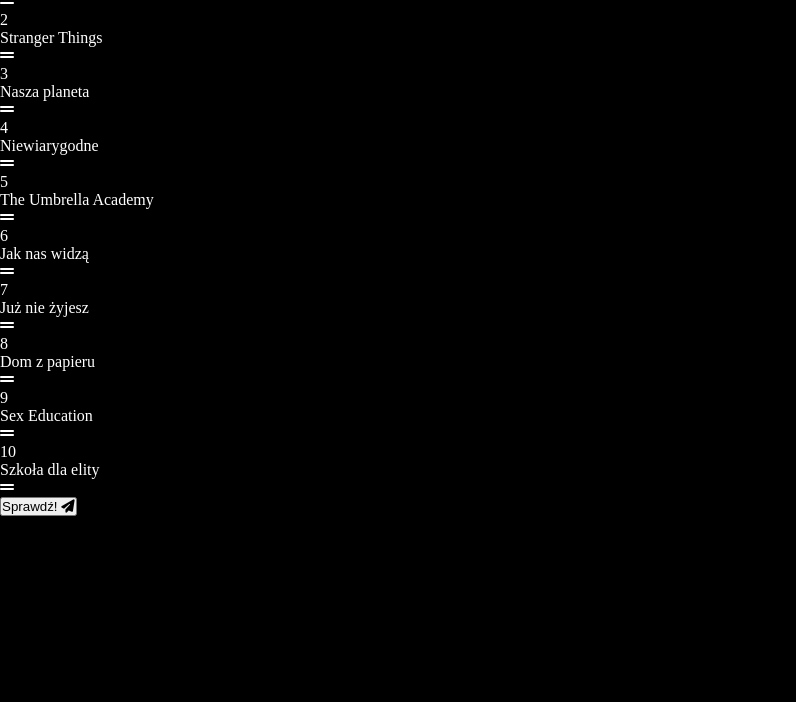
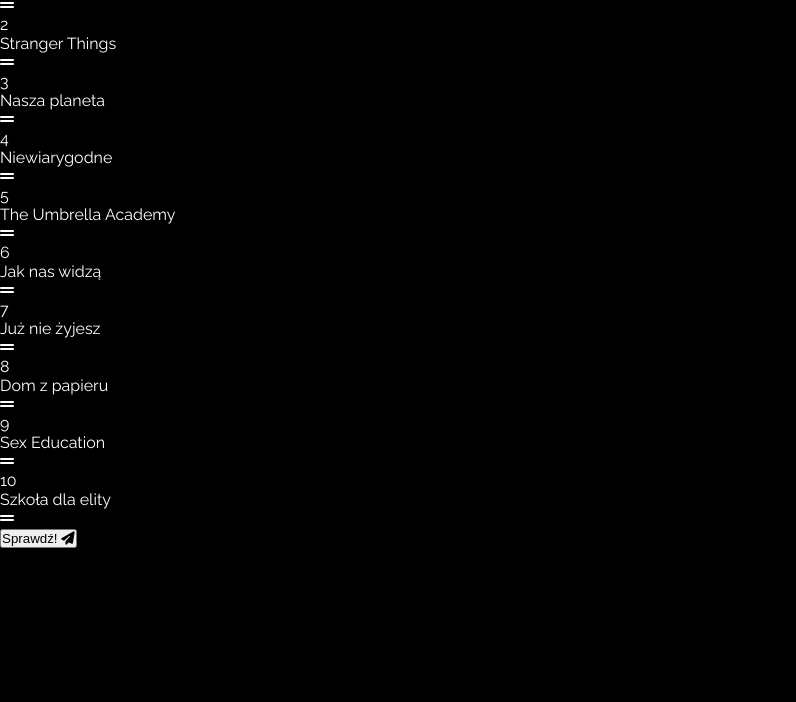
Before and after one commit to Elldrigar/JSVanilla_Drag---Drop, a plain HTML site: page index.html in a window 1280 px wide. Shown: the part 98-800 px from the top of the page, without its empty margins (0-796 px from the left). Drawn offline with Linux system fonts and the light colour scheme.

Commit message:
Add Fonts

```diff
--- a/index.html
+++ b/index.html
@@ -6,6 +6,7 @@
     <meta name="viewport" content="width=device-width, initial-scale=1.0">
     <title>Drag & Drop | Gawron</title>
     <link rel="stylesheet" href="style.css">
+    <link href="https://fonts.googleapis.com/css?family=Raleway:100,400,700&display=swap" rel="stylesheet">
     <script src="https://kit.fontawesome.com/32d3bc187f.js" crossorigin="anonymous"></script>
 </head>
 
--- a/style.css
+++ b/style.css
@@ -10,6 +10,7 @@
 }
 
 body {
+    font-family: 'Raleway', sans-serif ;
     background-color: var(--color-bgc);
     color: var(--color-txt);
 }
```
